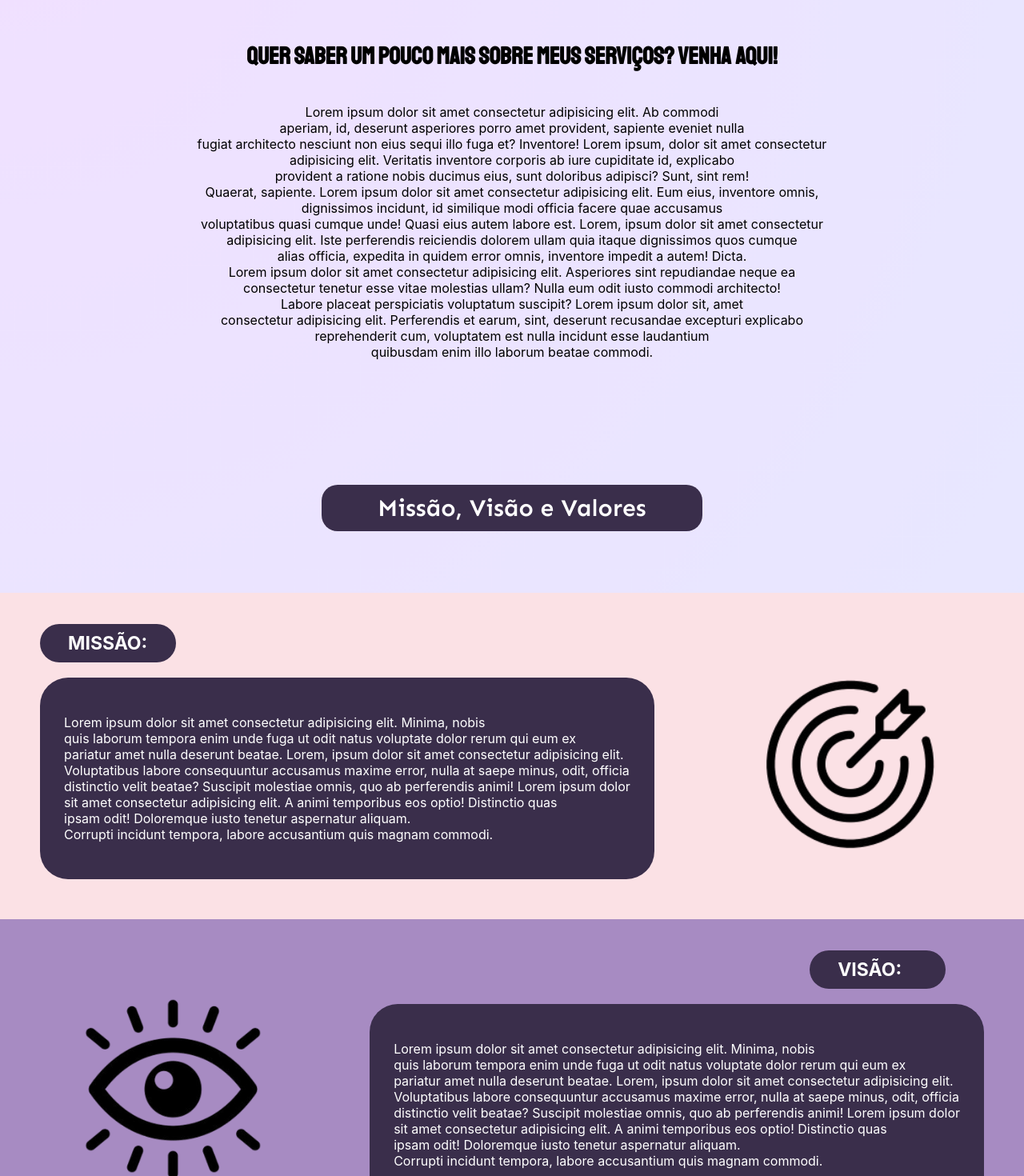
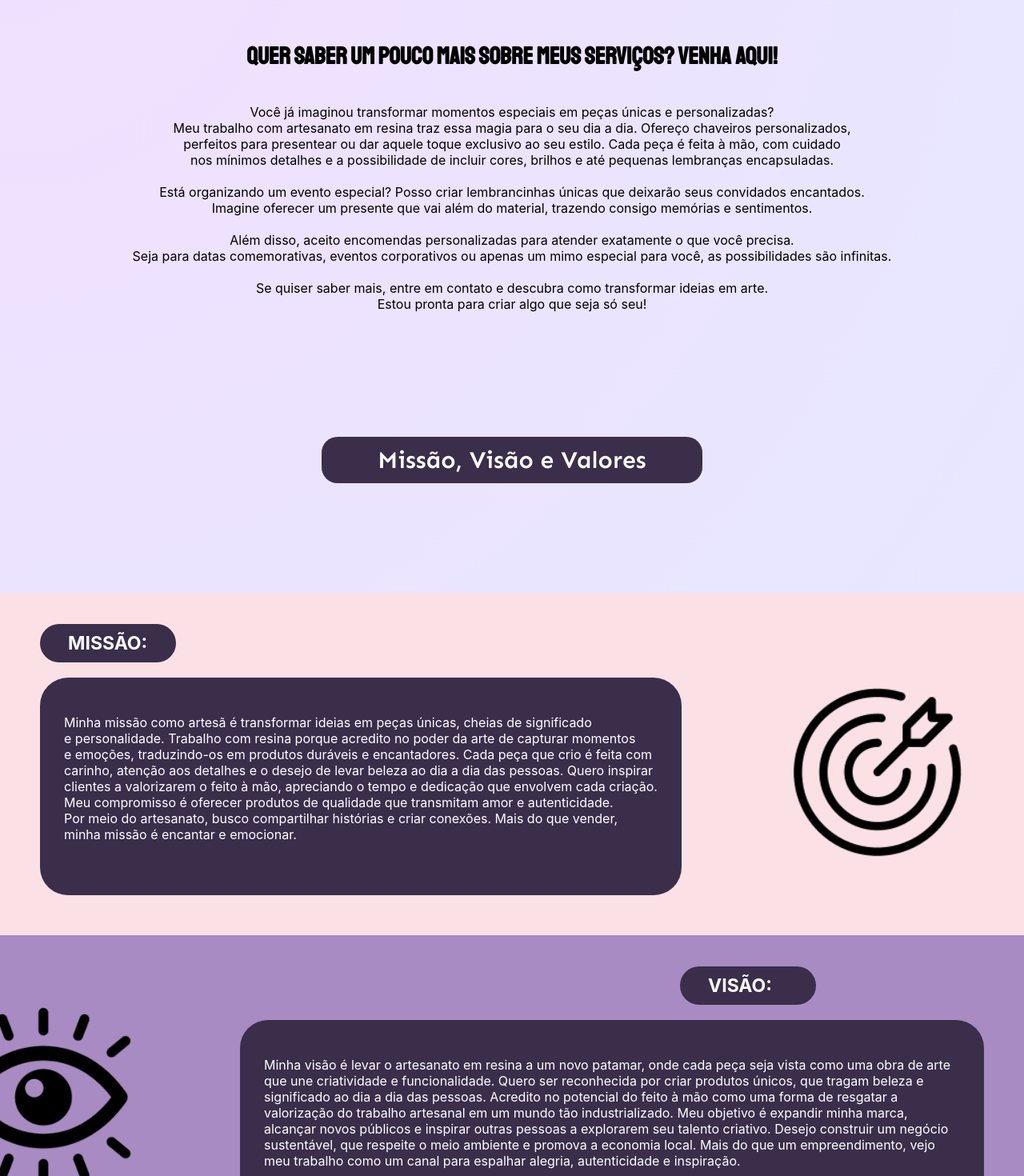
Before and after one commit to FFefo/resinartesite, a React (Create React App) app: page /sobre in a window 1280 px wide. Shown: the part 160-1630 px from the top of the page at 80% size. Built offline with nearby package versions, Linux system fonts and the light colour scheme; a web font is replaced by a local one.

Commit message:
textos quase finalizados

```diff
--- a/src/pages/sobre/sobre.jsx
+++ b/src/pages/sobre/sobre.jsx
@@ -14,7 +14,22 @@ export default function Sobre() {
 
           <h2 className='tt'>Quer saber um pouco mais sobre meus serviços? Venha aqui!</h2>
 
-          <p>Lorem ipsum dolor sit amet consectetur adipisicing elit. Ab commodi <br /> aperiam, id, deserunt asperiores porro amet provident, sapiente eveniet nulla <br /> fugiat architecto nesciunt non eius sequi illo fuga et? Inventore! Lorem ipsum, dolor sit amet consectetur <br /> adipisicing elit. Veritatis inventore corporis ab iure cupiditate id, explicabo <br /> provident a ratione nobis ducimus eius, sunt doloribus adipisci? Sunt, sint rem! <br /> Quaerat, sapiente. Lorem ipsum dolor sit amet consectetur adipisicing elit. Eum eius, inventore omnis, <br /> dignissimos incidunt, id similique modi officia facere quae accusamus <br /> voluptatibus quasi cumque unde! Quasi eius autem labore est. Lorem, ipsum dolor sit amet consectetur <br /> adipisicing elit. Iste perferendis reiciendis dolorem ullam quia itaque dignissimos quos cumque <br /> alias officia, expedita in quidem error omnis, inventore impedit a autem! Dicta. <br /> Lorem ipsum dolor sit amet consectetur adipisicing elit. Asperiores sint repudiandae neque ea <br /> consectetur tenetur esse vitae molestias ullam? Nulla eum odit iusto commodi architecto! <br /> Labore placeat perspiciatis voluptatum suscipit? Lorem ipsum dolor sit, amet <br /> consectetur adipisicing elit. Perferendis et earum, sint, deserunt recusandae excepturi explicabo <br /> reprehenderit cum, voluptatem est nulla incidunt esse laudantium <br /> quibusdam enim illo laborum beatae commodi.</p>
+          <p>Você já imaginou transformar momentos especiais em peças únicas e personalizadas? <br /> Meu trabalho com artesanato em resina traz essa magia para o seu dia a dia. Ofereço chaveiros personalizados, <br /> perfeitos para presentear ou dar aquele toque exclusivo ao seu estilo. Cada peça é feita à mão, com cuidado <br /> nos mínimos detalhes e a possibilidade de incluir cores, brilhos e até pequenas lembranças encapsuladas.
+
+            <br />
+            <br />
+
+            Está organizando um evento especial? Posso criar lembrancinhas únicas que deixarão seus convidados encantados. <br /> Imagine oferecer um presente que vai além do material, trazendo consigo memórias e sentimentos.
+
+            <br />
+            <br />
+
+            Além disso, aceito encomendas personalizadas para atender exatamente o que você precisa. <br /> Seja para datas comemorativas, eventos corporativos ou apenas um mimo especial para você, as possibilidades são infinitas.
+
+            <br />
+            <br />
+
+            Se quiser saber mais, entre em contato e descubra como transformar ideias em arte. <br /> Estou pronta para criar algo que seja só seu!</p>
 
         </div>
 
@@ -33,8 +48,10 @@ export default function Sobre() {
             <div className='sbtt2'>
 
               <p>
-                Lorem ipsum dolor sit amet consectetur adipisicing elit. Minima, nobis <br /> quis laborum tempora enim unde fuga ut odit natus voluptate dolor rerum qui eum ex <br /> pariatur amet nulla deserunt beatae. Lorem, ipsum dolor sit amet consectetur adipisicing elit. <br /> Voluptatibus labore consequuntur accusamus maxime error, nulla at saepe minus, odit, officia <br /> distinctio velit beatae? Suscipit molestiae omnis, quo ab perferendis animi! Lorem ipsum dolor <br /> sit amet consectetur adipisicing elit. A animi temporibus eos optio! Distinctio quas <br /> ipsam odit! Doloremque iusto tenetur aspernatur aliquam. <br /> Corrupti incidunt tempora, labore accusantium quis magnam commodi.
+                Minha missão como artesã é transformar ideias em peças únicas, cheias de significado <br /> e personalidade. Trabalho com resina porque acredito no poder da arte de capturar momentos <br /> e emoções, traduzindo-os em produtos duráveis e encantadores. Cada peça que crio é feita com <br /> carinho, atenção aos detalhes e o desejo de levar beleza ao dia a dia das pessoas. Quero inspirar <br /> clientes a valorizarem o feito à mão, apreciando o tempo e dedicação que envolvem cada criação. <br /> Meu compromisso é oferecer produtos de qualidade que transmitam amor e autenticidade. <br /> Por meio do artesanato, busco compartilhar histórias e criar conexões. Mais do que vender, <br /> minha missão é encantar e emocionar.
               </p>
+
+              <br />
 
             </div>
 
@@ -57,7 +74,7 @@ export default function Sobre() {
             <div className='sbtt4'>
 
               <p>
-                Lorem ipsum dolor sit amet consectetur adipisicing elit. Minima, nobis <br /> quis laborum tempora enim unde fuga ut odit natus voluptate dolor rerum qui eum ex <br /> pariatur amet nulla deserunt beatae. Lorem, ipsum dolor sit amet consectetur adipisicing elit. <br /> Voluptatibus labore consequuntur accusamus maxime error, nulla at saepe minus, odit, officia <br /> distinctio velit beatae? Suscipit molestiae omnis, quo ab perferendis animi! Lorem ipsum dolor <br /> sit amet consectetur adipisicing elit. A animi temporibus eos optio! Distinctio quas <br /> ipsam odit! Doloremque iusto tenetur aspernatur aliquam. <br /> Corrupti incidunt tempora, labore accusantium quis magnam commodi.
+                Minha visão é levar o artesanato em resina a um novo patamar, onde cada peça seja vista como uma obra de arte que une criatividade e funcionalidade. Quero ser reconhecida por criar produtos únicos, que tragam beleza e significado ao dia a dia das pessoas. Acredito no potencial do feito à mão como uma forma de resgatar a valorização do trabalho artesanal em um mundo tão industrializado. Meu objetivo é expandir minha marca, alcançar novos públicos e inspirar outras pessoas a explorarem seu talento criativo. Desejo construir um negócio sustentável, que respeite o meio ambiente e promova a economia local. Mais do que um empreendimento, vejo meu trabalho como um canal para espalhar alegria, autenticidade e inspiração.
               </p>
 
             </div>
@@ -81,7 +98,7 @@ export default function Sobre() {
             <div className='sbtt5'>
 
               <p>
-                Lorem ipsum dolor sit amet consectetur adipisicing elit. Minima, nobis <br /> quis laborum tempora enim unde fuga ut odit natus voluptate dolor rerum qui eum ex <br /> pariatur amet nulla deserunt beatae. Lorem, ipsum dolor sit amet consectetur adipisicing elit. <br /> Voluptatibus labore consequuntur accusamus maxime error, nulla at saepe minus, odit, officia <br /> distinctio velit beatae? Suscipit molestiae omnis, quo ab perferendis animi! Lorem ipsum dolor <br /> sit amet consectetur adipisicing elit. A animi temporibus eos optio! Distinctio quas <br /> ipsam odit! Doloremque iusto tenetur aspernatur aliquam. <br /> Corrupti incidunt tempora, labore accusantium quis magnam commodi.
+                Meus valores como artesã são a base de tudo o que faço e guiam cada peça que crio. Valorizo a autenticidade, garantindo que cada produto seja único e carregue um toque especial de originalidade. Tenho um compromisso com a qualidade, cuidando de cada detalhe para oferecer peças duráveis e bem-acabadas. A sustentabilidade é essencial no meu trabalho, buscando minimizar resíduos e utilizar materiais de forma consciente. Prezo pela transparência e pelo respeito com meus clientes, oferecendo um atendimento ético e atencioso. A criatividade é meu maior motor, sempre me desafiando a inovar e trazer algo novo. Por fim, acredito no poder da arte para conectar pessoas e transmitir sentimentos, e isso é o que me inspira todos os dias.
               </p>
 
             </div>
```
